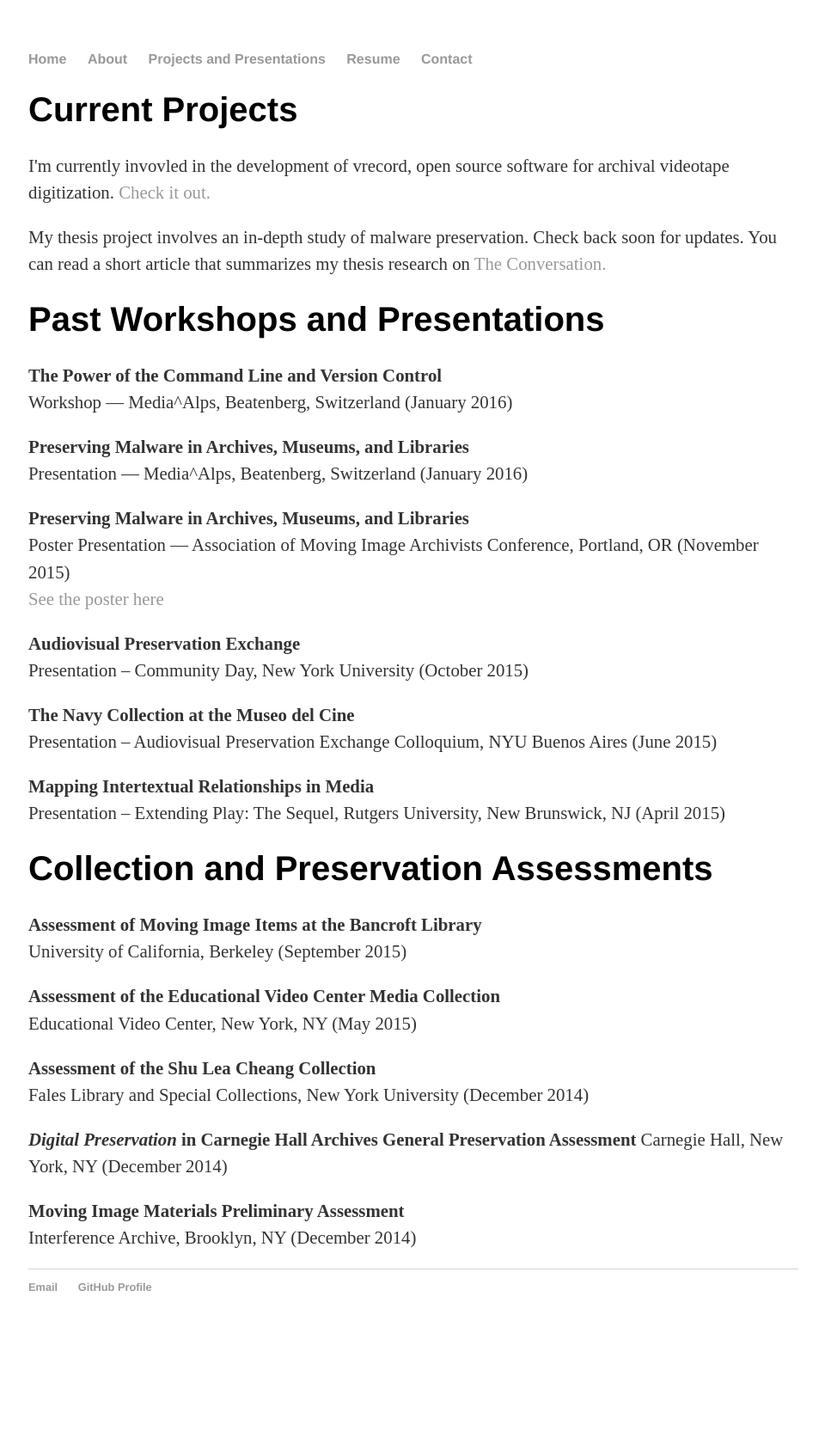
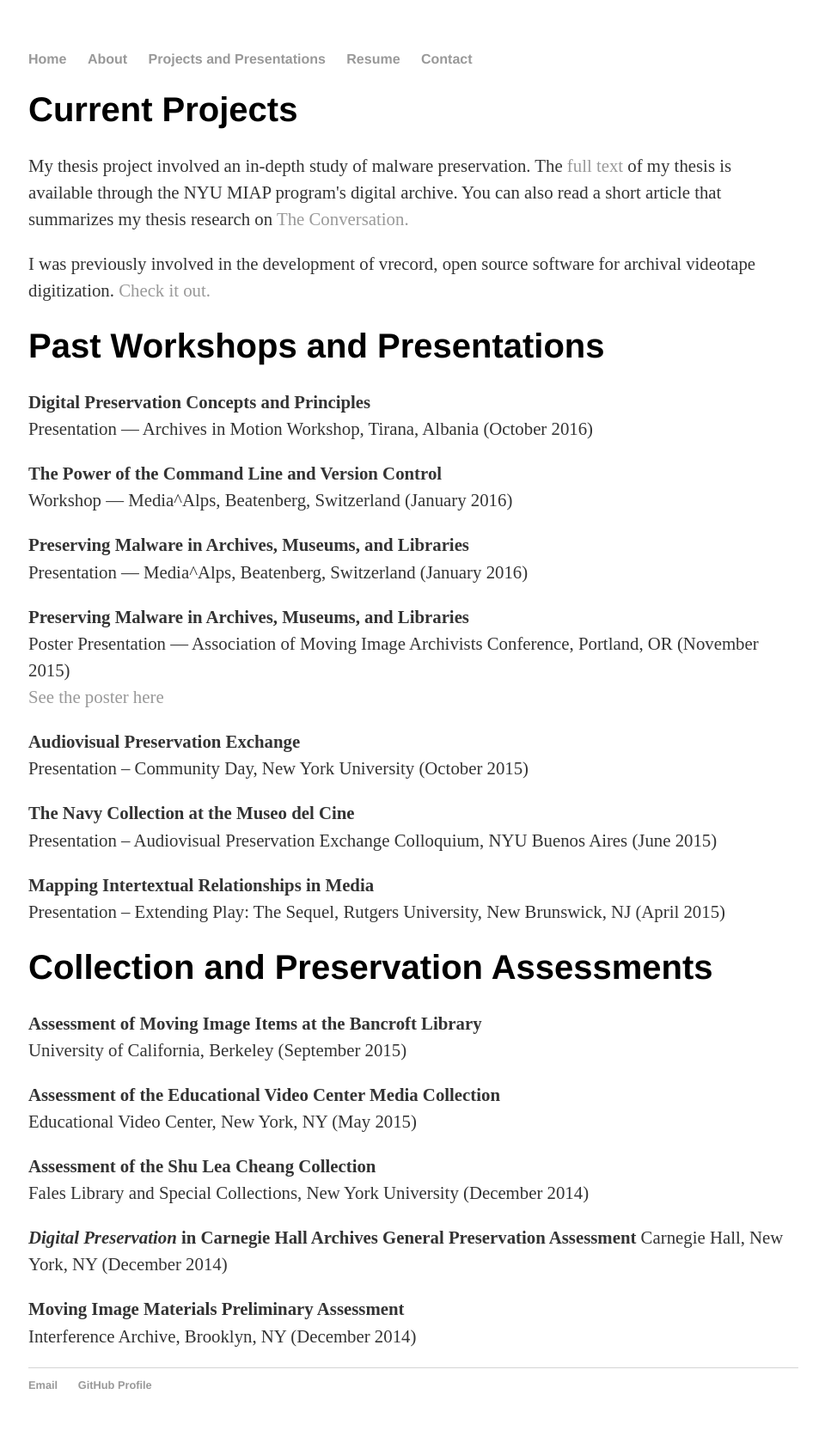
Before and after one commit to jfarbowitz/jfarbowitz.github.io, a Jekyll site: the page built from projects/index.html, in a window 1280 px wide. Shown: the whole page at 86% size, without its empty margins (159-1119 px from the left). Built offline with Jekyll 4.4.1, drawn with Linux system fonts in a browser that asks for light colours; before the commit the page ends 1565 px from its top, so only the background shows below that.

Commit message:
Added thesis link

```diff
--- a/projects/index.html
+++ b/projects/index.html
@@ -4,13 +4,14 @@ title: Projects and Presentations
 ---
 
 	<div class="current projects">
-			<h1>Current Projects</h1>
-	<p>I'm currently invovled in the development of vrecord, open source software for archival videotape digitization. <a href="https://github.com/amiaopensource/vrecord" target="new">Check it out.</a></p>
-
-	<p>My thesis project involves an in-depth study of malware preservation. Check back soon for updates. You can read a short article that summarizes my thesis research on  <a href="https://theconversation.com/why-save-a-computer-virus-56967" target=new>The Conversation.</a></p>
+		<h1>Current Projects</h1>
+	<p>My thesis project involved an in-depth study of malware preservation. The <a href="https://www.nyu.edu/tisch/preservation/program/student_work/2016spring/16s_thesis_farbowitz_final.pdf" target="new">full text</a> of my thesis is available through the NYU MIAP program's digital archive. You can also read a short article that summarizes my thesis research on  <a href="https://theconversation.com/why-save-a-computer-virus-56967" target=new>The Conversation.</a></p>
+		<p>I was previously involved in the development of vrecord, open source software for archival videotape digitization. <a href="https://github.com/amiaopensource/vrecord" target="new">Check it out.</a></p>
 	</div>
 	<div class="presentations">
 	  <h1>Past Workshops and Presentations</h1>
+		<p><strong>Digital Preservation Concepts and Principles</strong><br>
+	  Presentation — Archives in Motion Workshop, Tirana, Albania (October 2016)</p>
 	  <p><strong>The Power of the Command Line and Version Control</strong><br>
 	  Workshop — Media^Alps, Beatenberg, Switzerland (January 2016)</p>
 	  <p><strong>Preserving Malware in Archives, Museums, and Libraries</strong><br>
```
